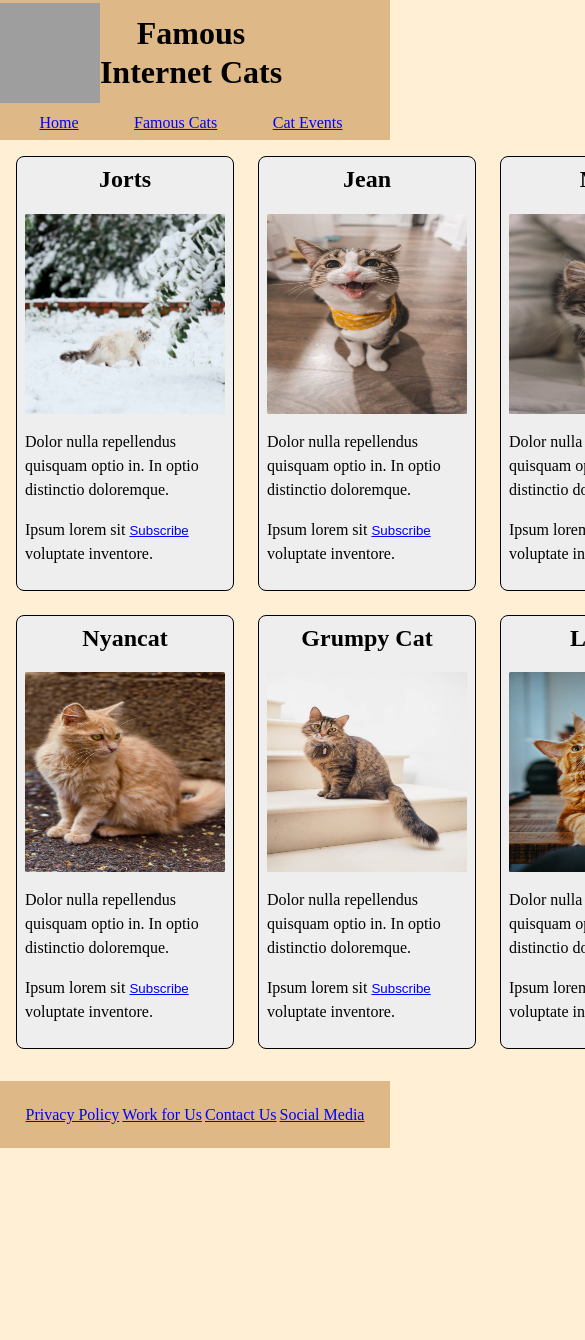
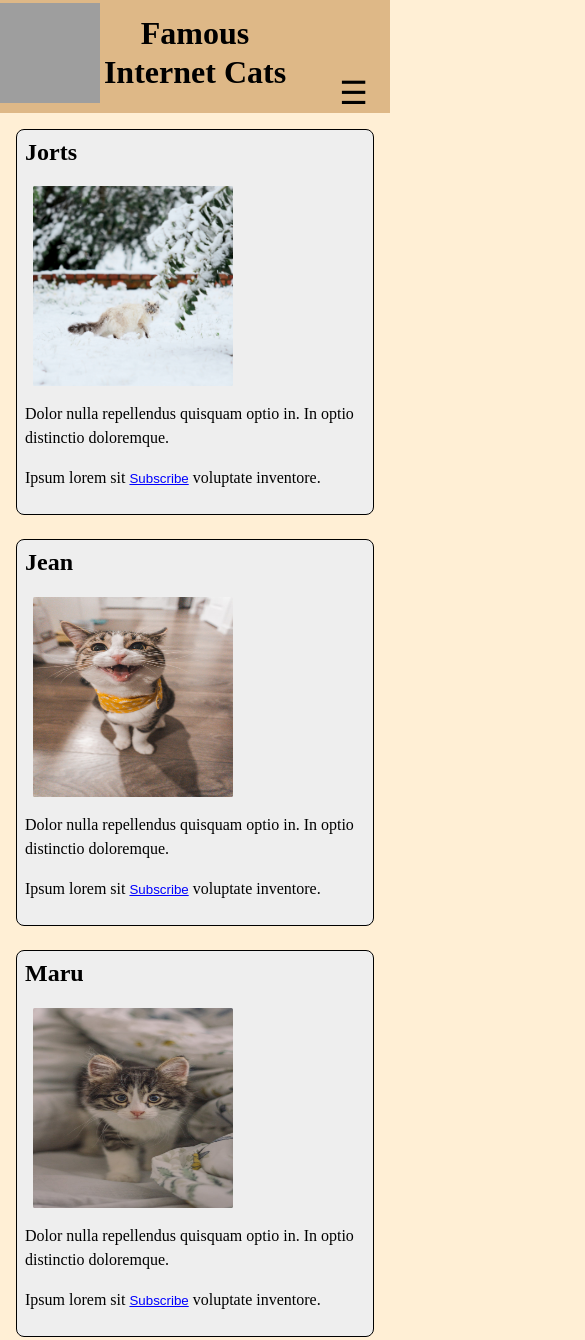
Before and after one commit to freeanser/famous-internet-cats, a website: page public/cats.html in a window 390 px wide. Shown: the part 7-1347 px from the top of the page, 585 px wide, since content can reach past the window. Before the commit the page ends 1155 px from the top, so only its background shows below. Drawn offline with Linux system fonts and the light colour scheme; grey boxes are pictures that could not be loaded.

Commit message:
style: implement responsive design for About page

```diff
--- a/public/cats.css
+++ b/public/cats.css
@@ -278,3 +278,75 @@ input.error {
 
   font-size: 1.2rem;
 }
+
+
+@media (max-width: 44rem) {
+  header {
+    padding: 0rem;
+  }
+
+  .menu {
+    text-align: left;
+    position: relative;
+  }
+
+  .hamburger-button {
+    display: block;
+    position: absolute;
+    right: 1rem;
+    transform: translateY(-100%);
+  }
+
+  .menu-list {
+    display: none;
+    flex-direction: column;
+
+    position: absolute;
+    right: 0;
+    top: 100%;
+
+    background-color: burlywood;
+  }
+
+  .menu-list.active {
+    display: flex;
+  }
+
+  .menu-list li {
+    margin: 0.5rem;
+  }
+
+  .cats-container {
+    grid-template-columns: repeat(1, 1fr);
+  }
+
+  .cat-card {
+    max-width: 100%;
+  }
+
+  .cat-card h2 {
+    margin-top: 0;
+
+    color: black;
+
+    text-align: left;
+  }
+
+  .cat-card img {
+    display: block;
+
+    margin: 0.5rem;
+  }
+
+  footer {
+    flex-direction: column;
+    align-items: flex-start;
+
+    padding: 0.5rem;
+  }
+
+  footer a {
+    margin-bottom: 0.5rem;
+  }
+
+}
```
